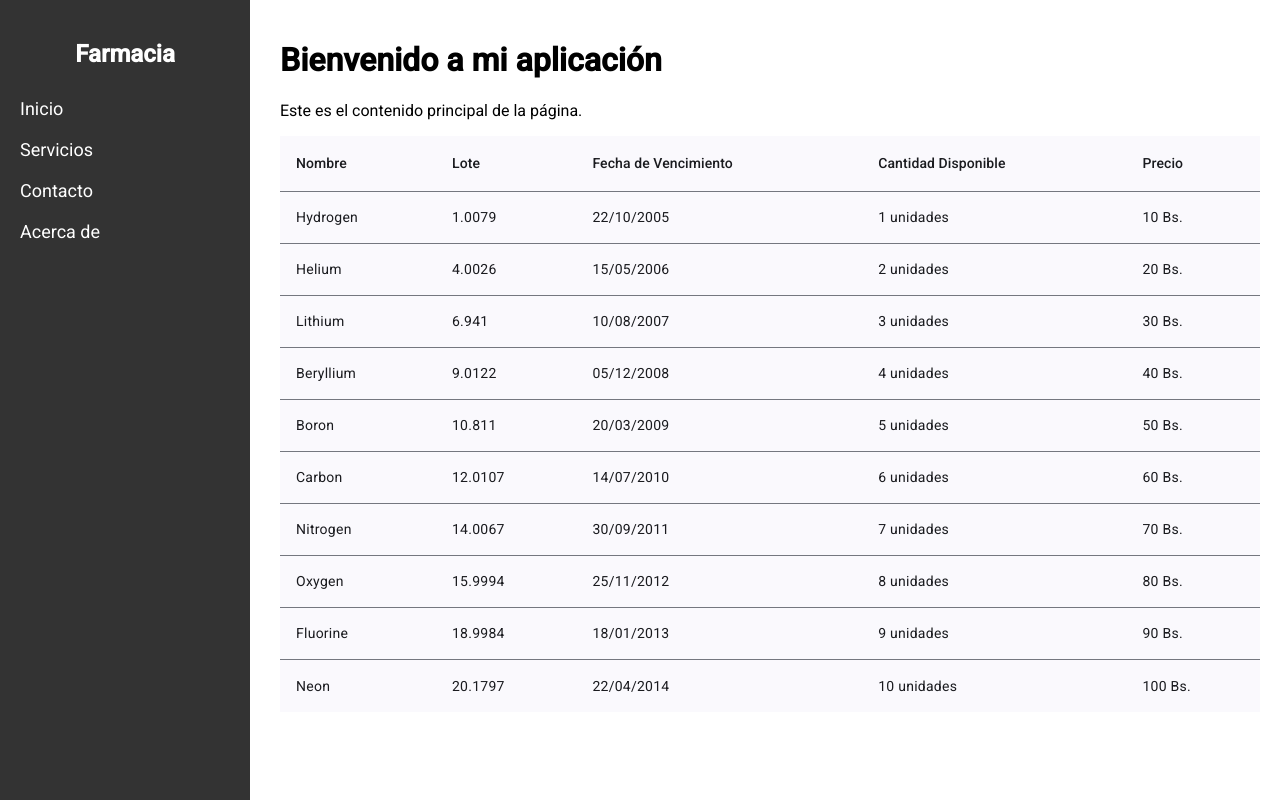
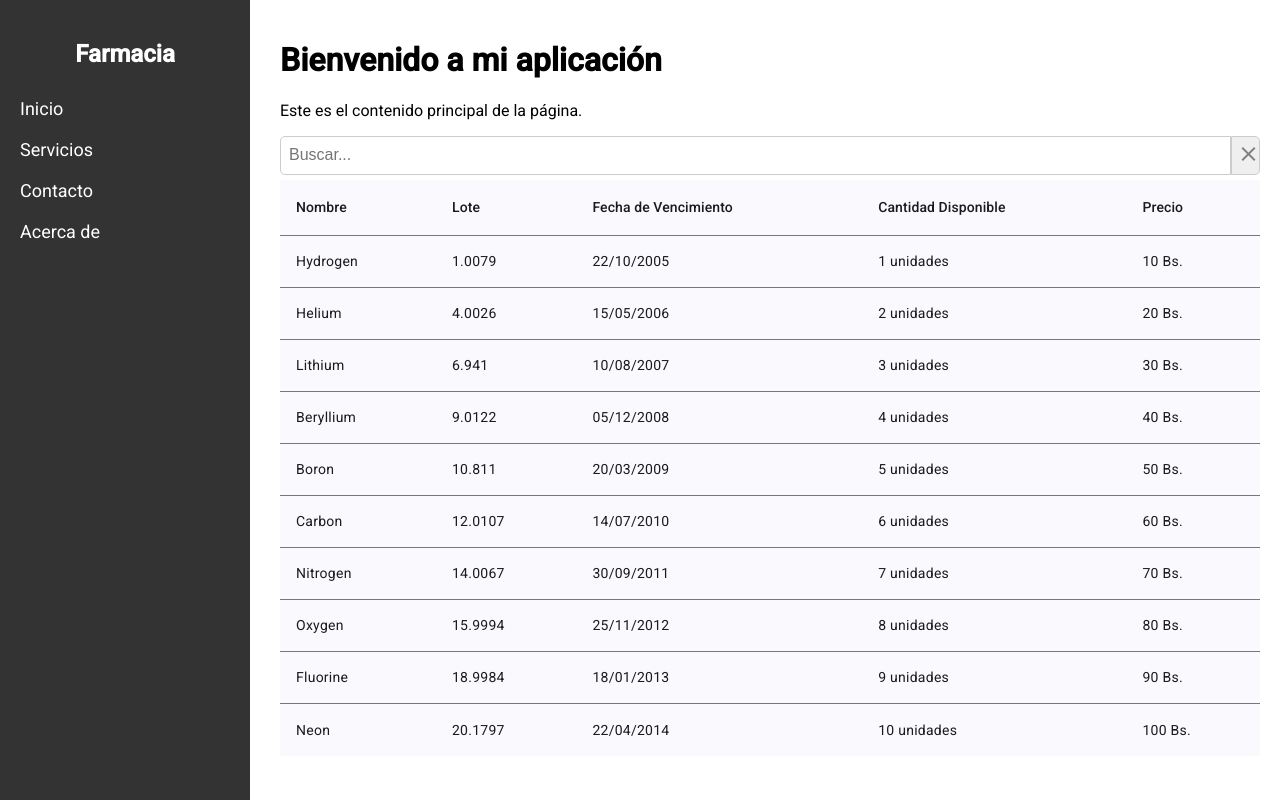
Before and after one commit to DanieZapata/Pharmacy, an Angular app: page / in a window 1280 px wide. Built offline with nearby package versions, Linux system fonts and the light colour scheme.

Commit message:
add: integration od the search component to the table component

```diff
--- a/src/app/table/table.component.html
+++ b/src/app/table/table.component.html
@@ -1,3 +1,5 @@
+<app-search (searchChange)="filtrarResultados($event)"></app-search>
+
 <table mat-table [dataSource]="dataSource" class="mat-elevation-z8">
     <ng-container matColumnDef="name">
       <th mat-header-cell *matHeaderCellDef> Nombre </th>
--- a/src/app/table/table.component.ts
+++ b/src/app/table/table.component.ts
@@ -1,6 +1,7 @@
 import { Component } from '@angular/core';
 import { MatTableModule } from '@angular/material/table';
 import { CommonModule } from '@angular/common';
+import { SearchComponent } from '../search/search.component';
 
 export interface PeriodicElement {
   name: string;
@@ -26,11 +27,21 @@ const ELEMENT_DATA: PeriodicElement[] = [
 @Component({
   selector: 'app-table',
   standalone: true,
-  imports: [MatTableModule, CommonModule],
+  imports: [MatTableModule, CommonModule, SearchComponent],
   templateUrl: './table.component.html',
   styleUrl: './table.component.css'
 })
 export class TableComponent {
   displayedColumns: string[] = ['name', 'lote', 'vencimiento', 'amount', 'price'];
   dataSource = ELEMENT_DATA;
+
+  filtrarResultados(searchTerm: string) {
+    if (!searchTerm) {
+      this.dataSource = [...ELEMENT_DATA];
+    } else {
+      this.dataSource = ELEMENT_DATA.filter(item =>
+        item.name.toLowerCase().includes(searchTerm.toLowerCase())
+      );
+    }
+  }
 }
```
